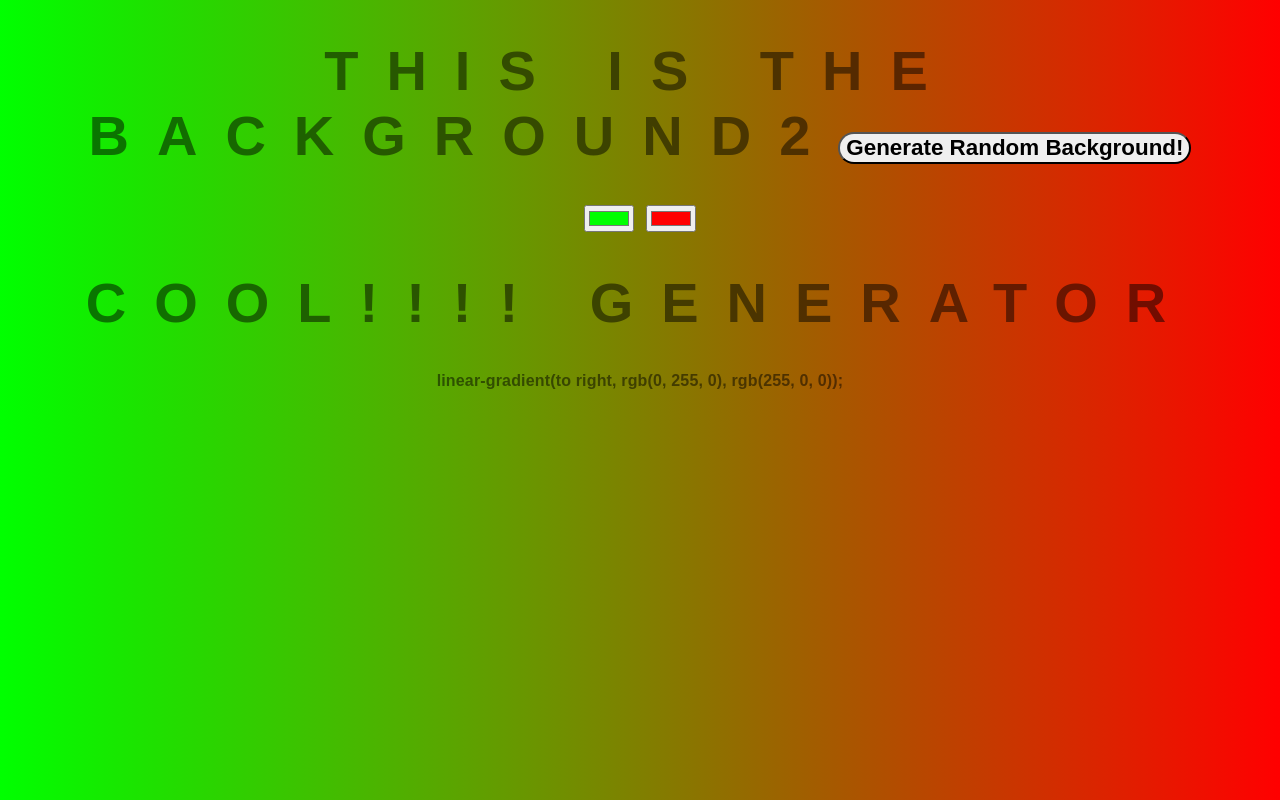
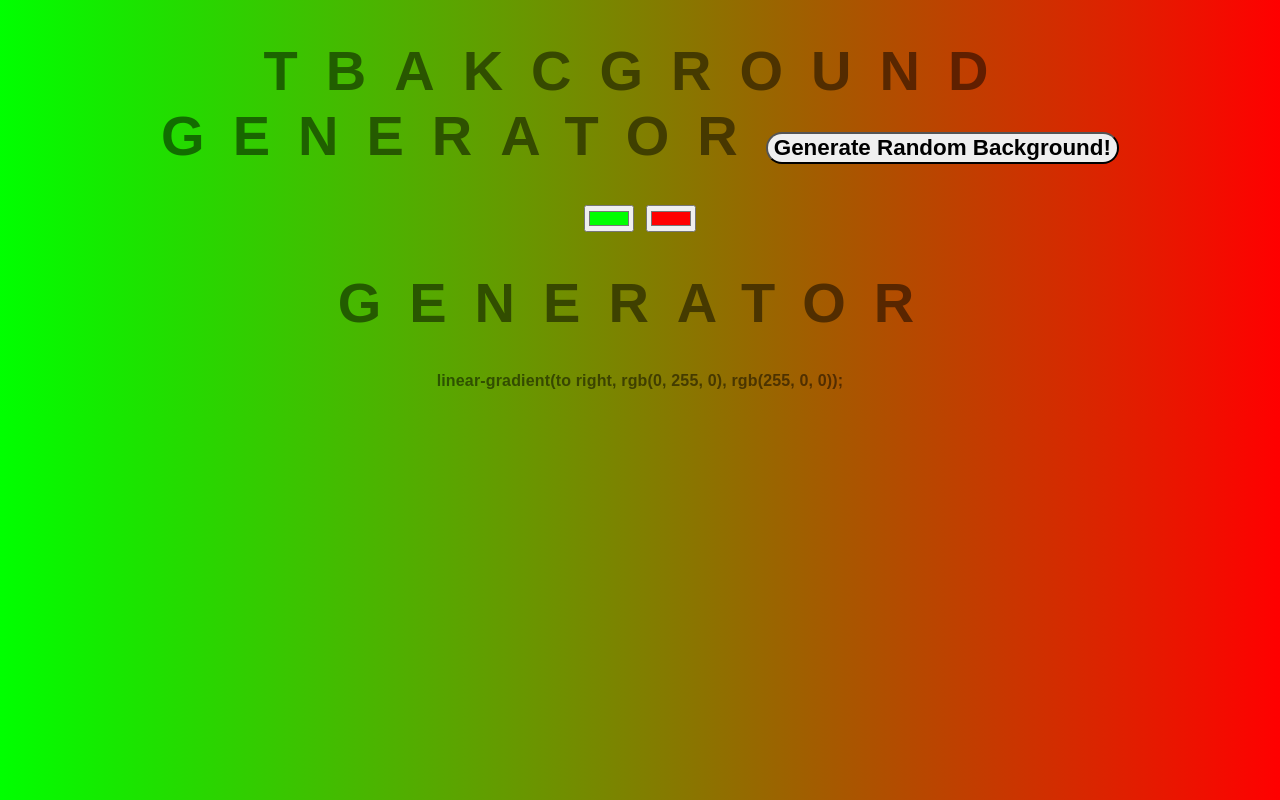
Before and after one commit to Alexymas/background-generator, a plain HTML site: page index.html in a window 1280 px wide. Drawn offline with Linux system fonts and the light colour scheme.

Commit message:
Previous version

```diff
--- a/index.html
+++ b/index.html
@@ -1,14 +1,14 @@
 <!DOCTYPE html>
 <html>
 <head>
-	<title>Cool Gradient Background</title>
+	<title>Gradient Background</title>
 	<link rel="stylesheet" type="text/css" href="style.css">
 </head>
 <body id="gradient">
-	<h1>This is the Background2</h1>
+	<h1>TBakcground Generator</h1>
 	<input class="color1" type="color" name="color1" value="#00ff00">
 	<input class="color2" type="color" name="color2" value="#ff0000">
-	<h1>Cool!!!! Generator</h1>
+	<h1>Generator</h1>
 	<h3>123</h3>
 	<h4></h4>
 	<script type="text/javascript" src="script.js"></script>
```
